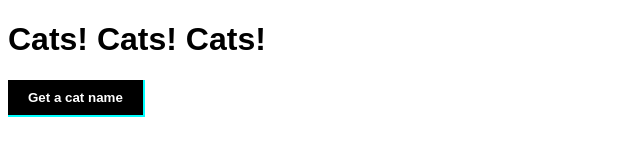
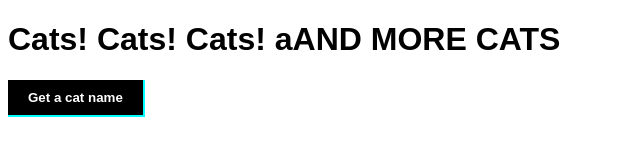
Before and after one commit to erickdallas30/deployment-demo, a website: page public/index.html in a window 1280 px wide. Shown: the whole page, without its empty margins (0-640 px from the left). Drawn offline with Linux system fonts and the light colour scheme.

Commit message:
deployment demo update content  initial

```diff
--- a/public/index.html
+++ b/public/index.html
@@ -9,7 +9,7 @@
 </head>
 <body>
     <header>
-        <h1>Cats! Cats! Cats!</h1>
+        <h1>Cats! Cats! Cats! aAND MORE CATS</h1>
     </header>
 
     <button>Get a cat name</button>
--- a/server/server.js
+++ b/server/server.js
@@ -13,6 +13,4 @@ app.get('/', (req, res) => {
 
 
 
-
-
 app.listen(4000, () => console.log('gliding on 4000'))
```
